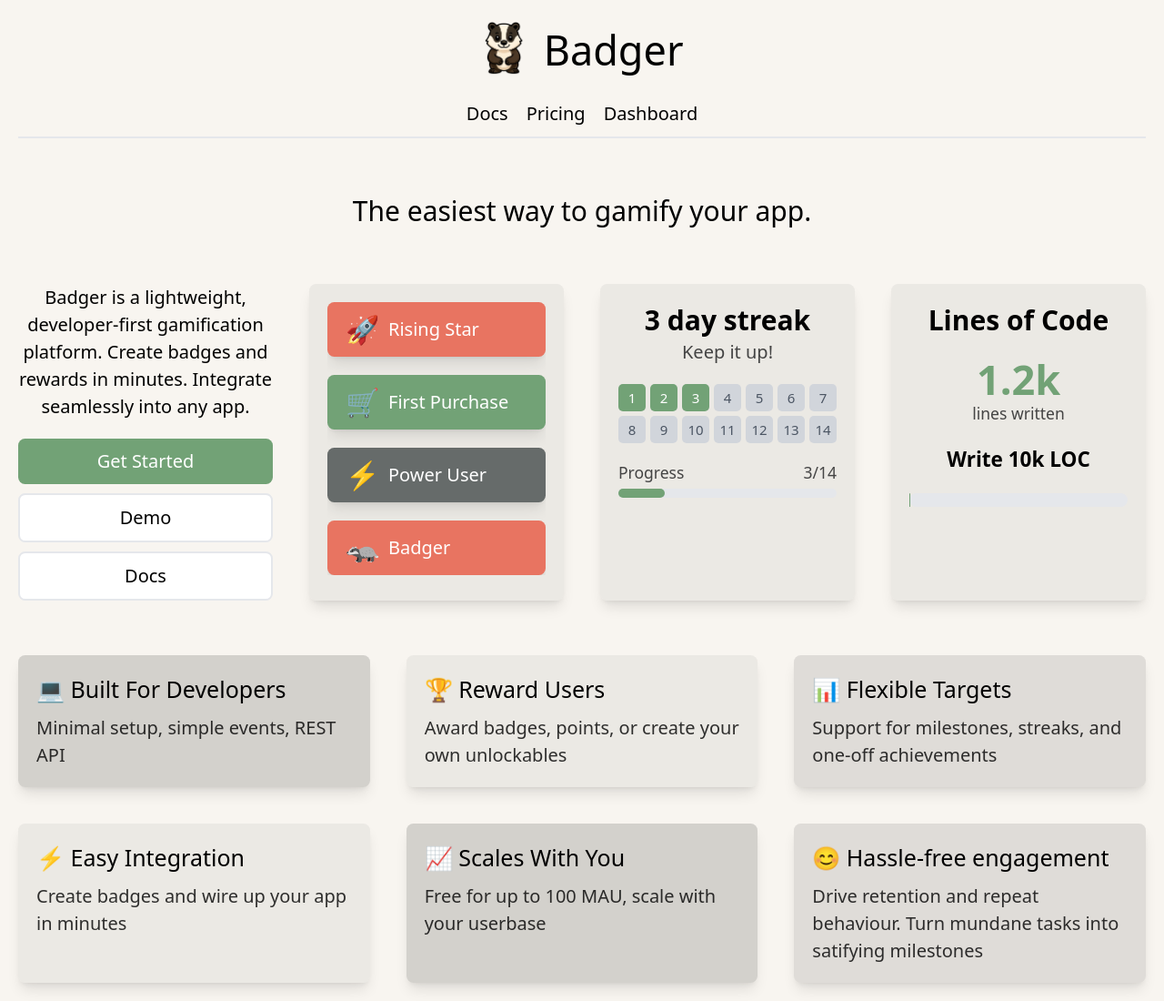
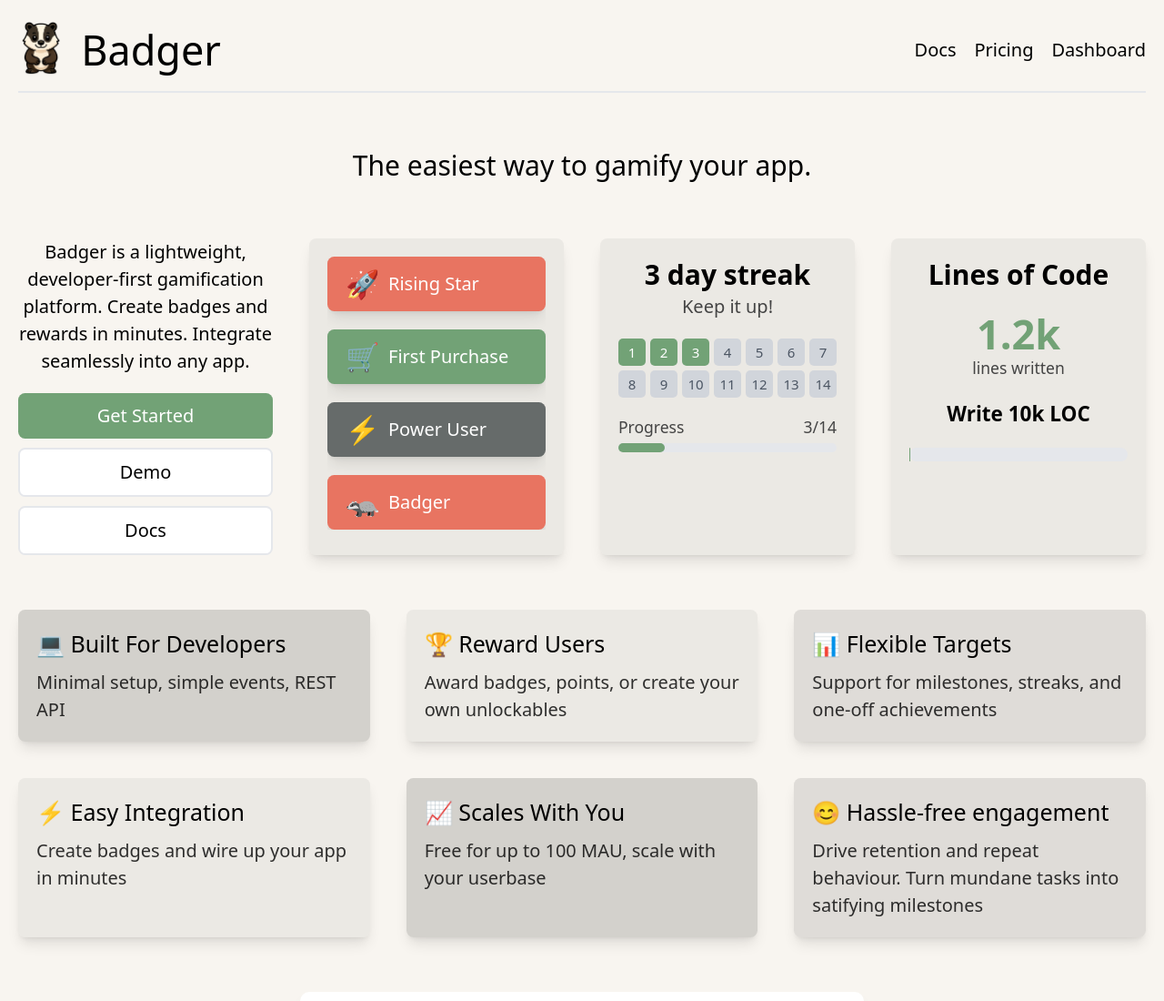
Before and after one commit to usebadger/landing, a plain HTML site: page index.html in a window 1280 px wide. Shown: the top 1100 px of the page at 91% size. Drawn offline with nearby package versions, Linux system fonts and the light colour scheme.

Commit message:
style: align header on desktop

```diff
--- a/index.html
+++ b/index.html
@@ -67,7 +67,7 @@
   <body class="bg-bg text-fg rounded relative">
     <div class="container mx-auto flex flex-col gap-12 p-4">
       <div
-        class="flex flex-col items-center gap-4 justify-between border-b-2 pb-2"
+        class="flex flex-col md:flex-row items-center gap-4 justify-between border-b-2 pb-2"
       >
         <h1 class="text-4xl flex items-center gap-4">
           <img src="/mascot.png" class="h-14" />
```
